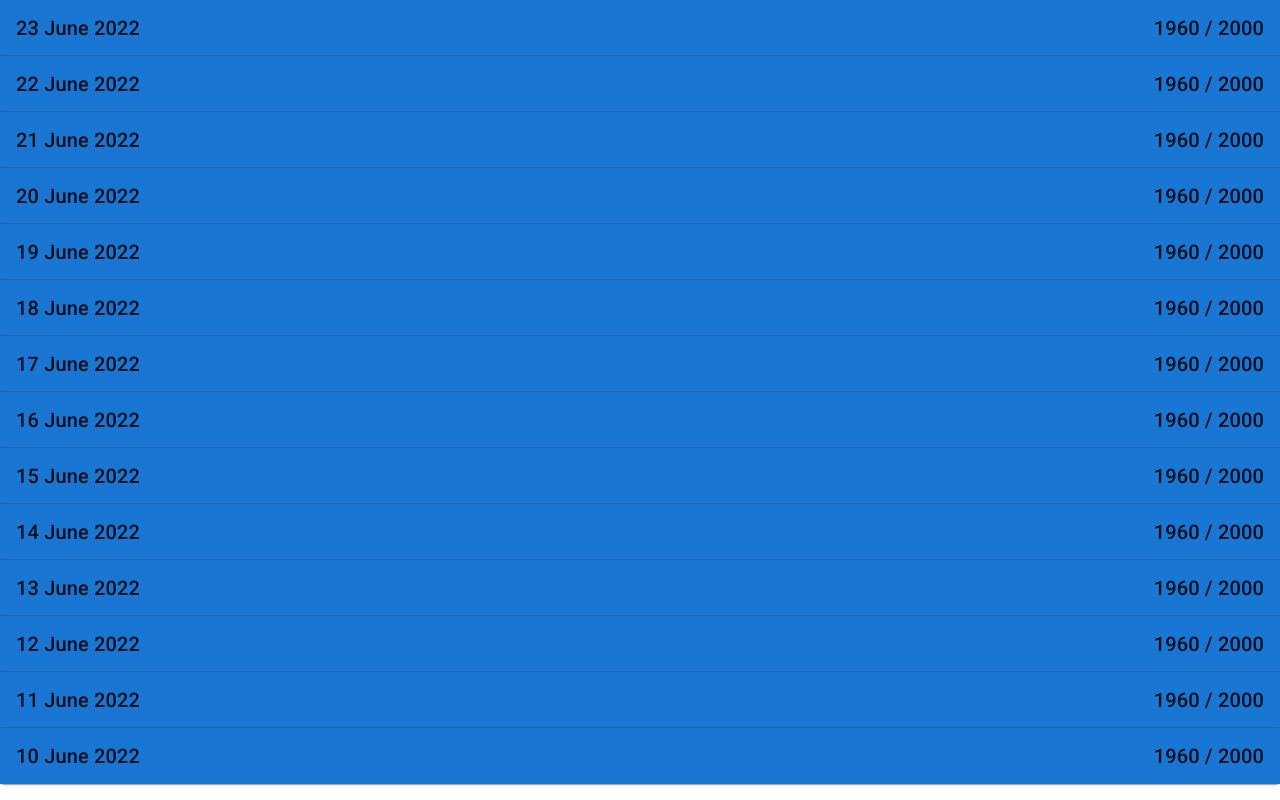
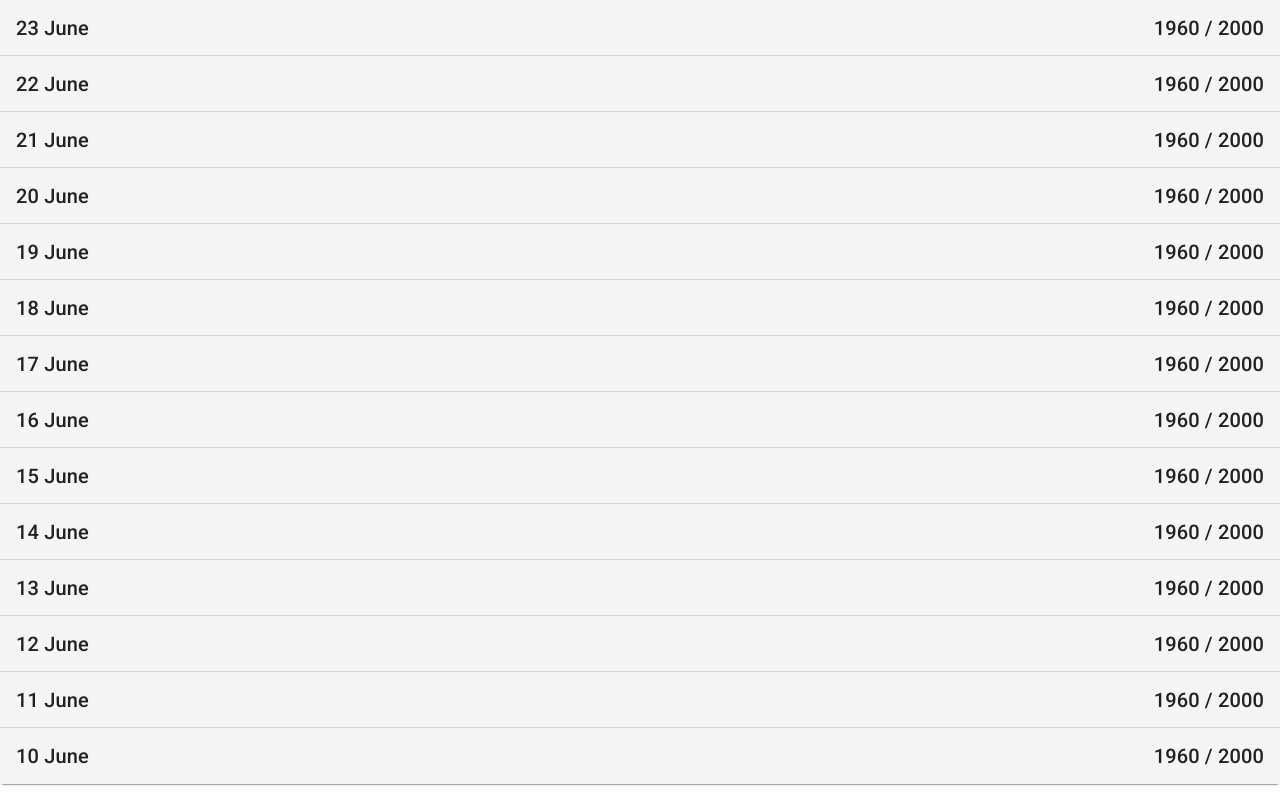
Before and after one commit to motrhelp/calories, a React (Create React App) app: page / in a window 1280 px wide. Built offline with nearby package versions, Linux system fonts and the light colour scheme; a web font is replaced by a local one.

Commit message:
Improve calendar UX

```diff
--- a/src/components/Demo.jsx
+++ b/src/components/Demo.jsx
@@ -170,6 +170,7 @@ export default function Calories() {
     const [addingAmount, setAddingAmount] = React.useState();
     const [editingAmount, setEditingAmount] = React.useState();
     const [expanded, setExpanded] = React.useState(false);
+    const [dayExpanded, setDayExpanded] = React.useState(false);
     const [selecting, setSelecting] = React.useState(false);
     const [selectedRecords, setSelectedRecords] = React.useState([]);
 
@@ -189,6 +190,12 @@ export default function Calories() {
         } else if (!editing) {
             let newExpanded = isExpanded ? index : false
             setExpanded(newExpanded);
+        }
+    }
+
+    const handleDayAccordionChange = index => (event, isExpanded) => {
+        if (!editing) {
+            setDayExpanded(isExpanded ? index : false);
         }
     }
 
@@ -216,13 +223,13 @@ export default function Calories() {
         return new Date(date).toLocaleDateString('en-GB', {
             day: 'numeric',
             month: 'long',
-            year: 'numeric'
         });
     }
 
     return (
         <Box sx={{ width: '100%' }}>
-            {/* <AppBar position='sticky'>
+            {dayExpanded ?
+                <AppBar position='sticky'>
                     <Toolbar >
                         <IconButton
                             edge="start"
@@ -233,7 +240,7 @@ export default function Calories() {
                         <Typography variant="h6" sx={{
                             flexGrow: 1
                         }}>
-                        {formatDate(new Date())}
+                            {formatDate(calendar[dayExpanded].date)}
                         </Typography>
                         <Typography variant="h6" >
                             {
@@ -243,16 +250,21 @@ export default function Calories() {
                             &nbsp;/ 2000
                         </Typography>
                     </Toolbar>
-            </AppBar> */}
+                </AppBar>
+                : null}
 
-            {calendar?.reverse().map((day, index) =>
+            {calendar?.map((day, index) =>
 
-                <Accordion>
+                <Accordion
+                    key={"day" + index}
+                    expanded={dayExpanded === index}
+                    onChange={handleDayAccordionChange(index)}
+                >
                     <AccordionSummary
                         aria-controls="panel1a-content"
                         id="panel1a-header"
                         sx={{
-                            backgroundColor: 'primary.main',
+                            backgroundColor: '#f5f5f5',
                         }}
                     >
                         <Typography variant="h6" sx={{
```
Lines whose indentation alone changed are shown as unchanged.
